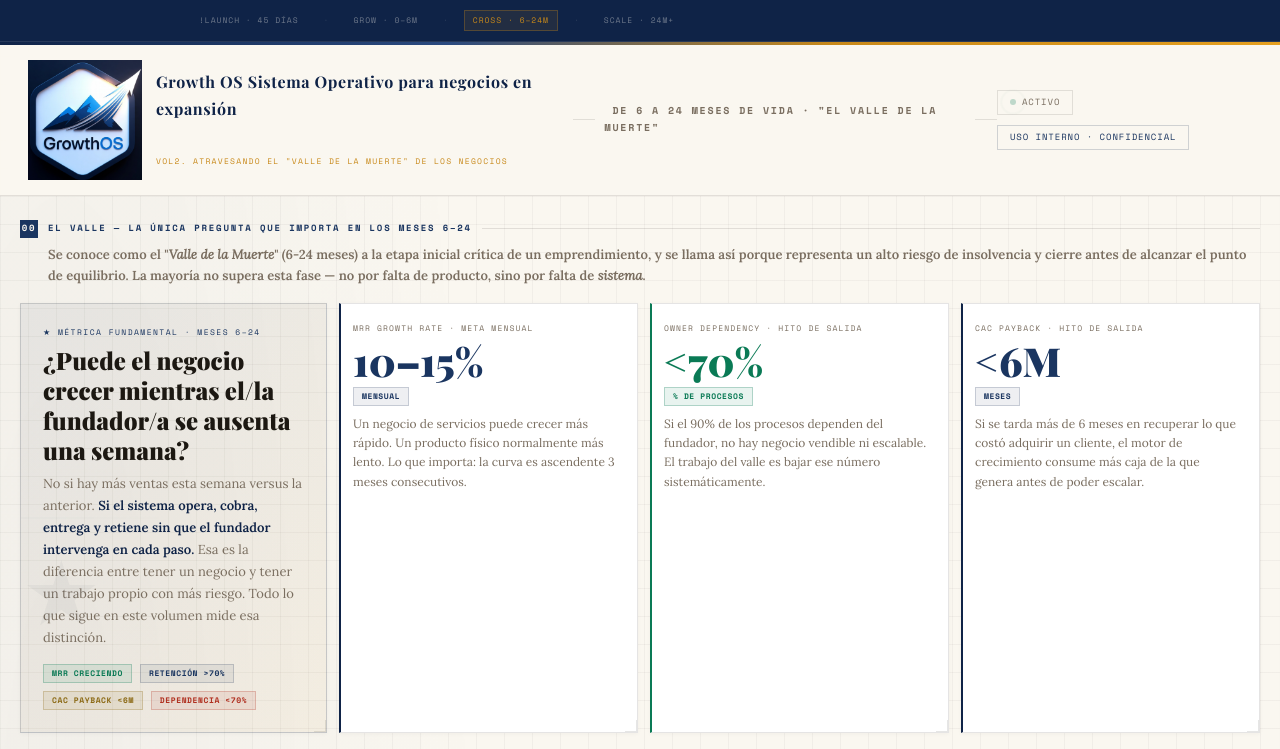
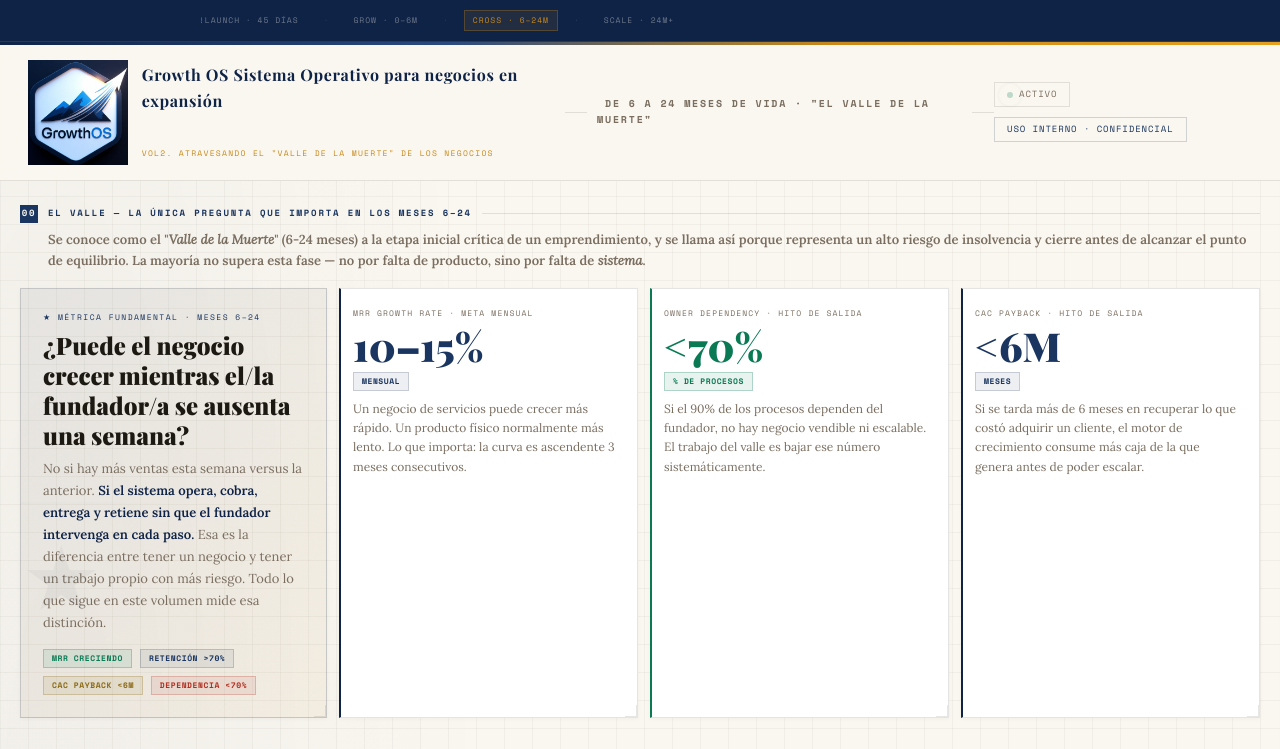
Before and after one commit to jfcarpiopuntocom/GrowthOS, a plain HTML site: page index.html in a window 1280 px wide. Shown: the top 749 px of the page. Drawn offline with nearby package versions, Linux system fonts and the light colour scheme; a web font is replaced by a local one.

Commit message:
Update index.html

```diff
--- a/index.html
+++ b/index.html
@@ -744,7 +744,7 @@ main{max-width:1440px;margin:0 auto;padding:24px 20px 80px}
 <!-- HEADER -->
 <header>
   <div class="logo-area a1">
-    <img src="Logo GrowthOS.png" width="120" height="120 alt=""/>
+    <img src="Logo GrowthOS.png" width="105" height="105 alt=""/>
 
     <div class="logo-text">
       <p> <strong>Growth OS&nbsp;Sistema Operativo para negocios en expansión</strong></p>
```
